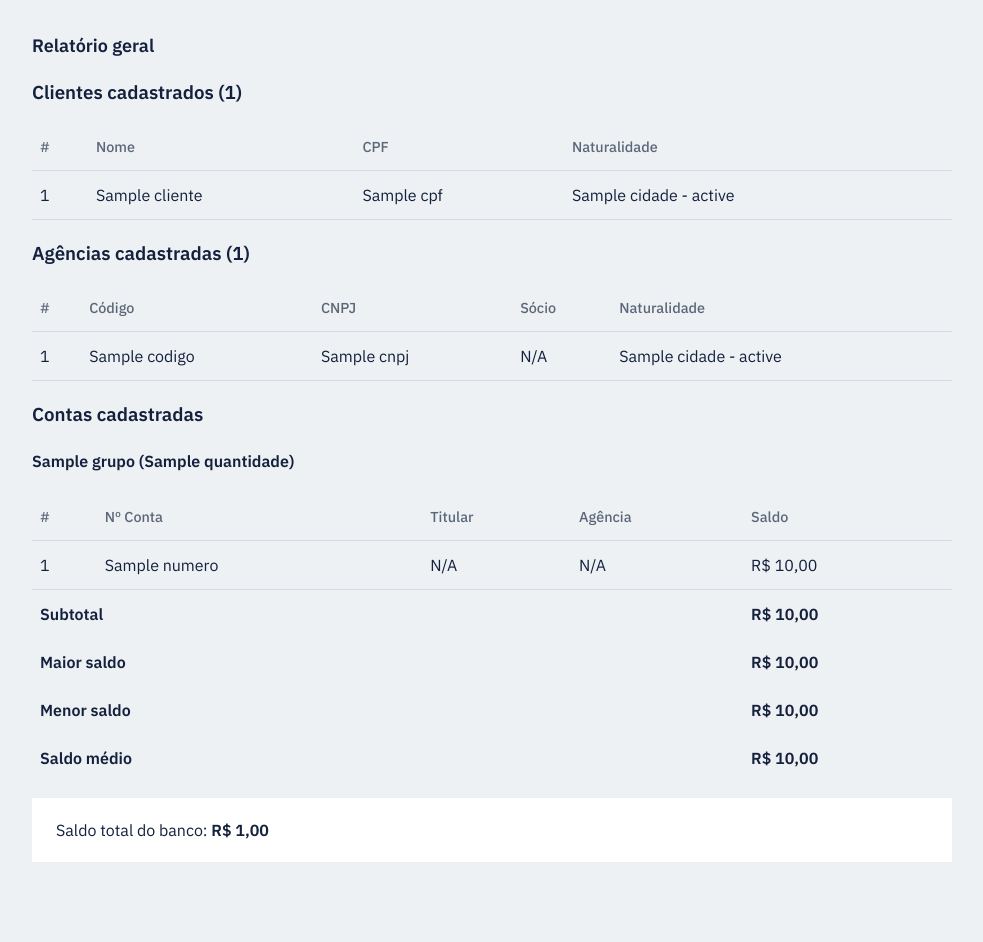
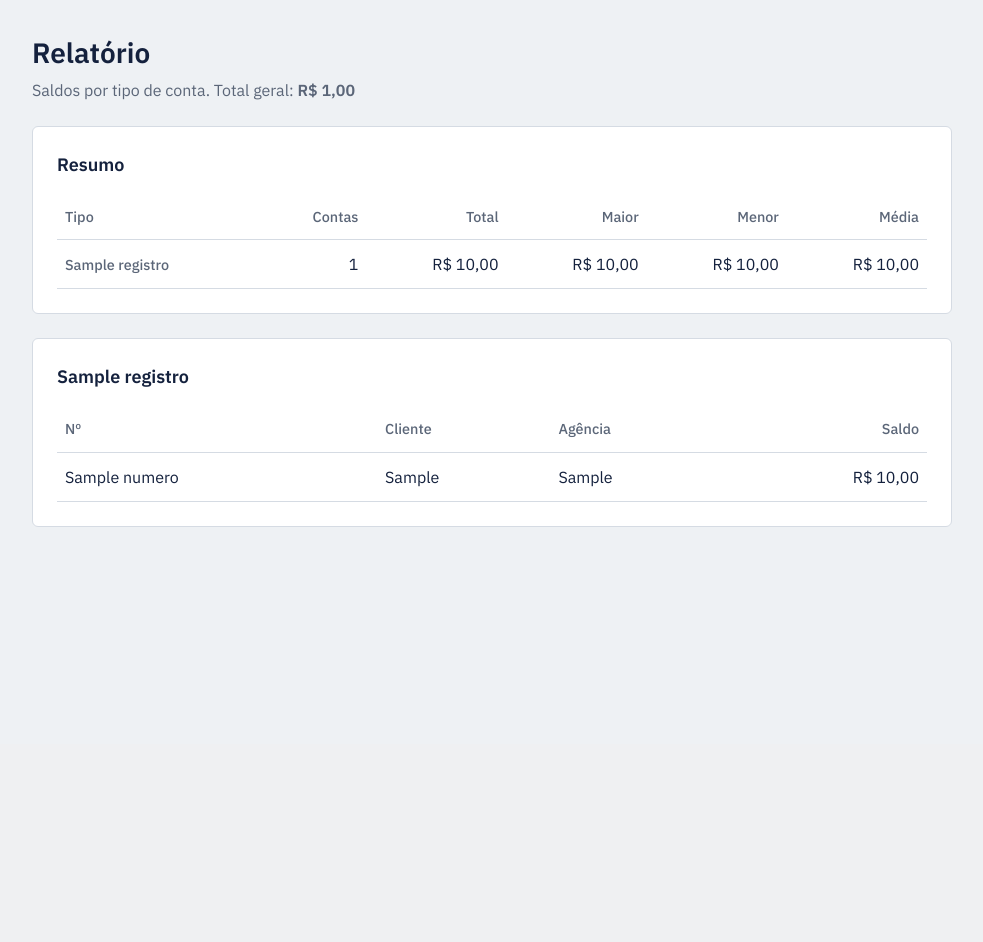
Before and after one commit to wadlenbispo-sys/Live_Bank, a Flask app: template templates/relatorio.html in a window 1280 px wide. Shown: the part 56-998 px from the top of the page, without its empty margins (148-1131 px from the left). After the commit the page ends 583 px from the top, so only its background shows below. Run offline with Flask 3, Linux system fonts and the light colour scheme; the template is opened without the code that fills it: most values are stand-ins (such as "Sample title", 1, 10 or a date in 2020).

Commit message:
Refactor relatorio.html for improved structure

```diff
--- a/templates/relatorio.html
+++ b/templates/relatorio.html
@@ -1,77 +1,51 @@
-{% extends 'base.html' %}
+{% extends "base.html" %}
 {% block titulo %}Relatório{% endblock %}
 {% block conteudo %}
-    <h2>Relatório geral</h2>
+<h1>Relatório</h1>
+<p class="subtitle">Saldos por tipo de conta. Total geral: <strong>{{ total_geral | moeda }}</strong></p>
 
-    <h3>Clientes cadastrados ({{ clientes|length }})</h3>
-    {% if clientes %}
+<section class="painel" aria-labelledby="resumo">
+    <h2 id="resumo">Resumo</h2>
+    <div class="tabela-wrap">
         <table>
-        <thead><tr><th>#</th><th>Nome</th><th>CPF</th><th>Naturalidade</th></tr></thead>
+            <thead>
+                <tr><th>Tipo</th><th class="num">Contas</th><th class="num">Total</th>
+                    <th class="num">Maior</th><th class="num">Menor</th><th class="num">Média</th></tr>
+            </thead>
             <tbody>
-            {% for cpf, cliente in clientes.items() %}
+                {% for chave, r in registros.items() %}
                 <tr>
-                <td>{{ loop.index }}</td>
-                <td>{{ cliente.nome }}</td>
-                <td>{{ cpf|cpf }}</td>
-                <td>{{ cliente.cidade }} - {{ cliente.estado }}</td>
+                    <th scope="row">{{ r.nome }}</th>
+                    <td class="num">{{ r.contas | length }}</td>
+                    <td class="num">{{ r.saldo_geral | moeda }}</td>
+                    <td class="num">{{ r.maior_saldo | moeda }}</td>
+                    <td class="num">{{ r.menor_saldo | moeda }}</td>
+                    <td class="num">{{ r.media | moeda }}</td>
                 </tr>
                 {% endfor %}
             </tbody>
         </table>
-    {% else %}
-        <p class="vazio">Nenhum cliente cadastrado.</p>
-    {% endif %}
+    </div>
+</section>
 
-    <h3>Agências cadastradas ({{ agencias|length }})</h3>
-    {% if agencias %}
+{% for chave, r in registros.items() if r.contas %}
+<section class="painel" aria-labelledby="tipo-{{ chave }}">
+    <h2 id="tipo-{{ chave }}">{{ r.nome }}</h2>
+    <div class="tabela-wrap">
         <table>
-        <thead><tr><th>#</th><th>Código</th><th>CNPJ</th><th>Sócio</th><th>Naturalidade</th></tr></thead>
+            <thead><tr><th>Nº</th><th>Cliente</th><th>Agência</th><th class="num">Saldo</th></tr></thead>
             <tbody>
-            {% for cnpj, agencia in agencias.items() %}
+                {% for numero, c in r.contas.items() %}
                 <tr>
-                <td>{{ loop.index }}</td>
-                <td>{{ agencia.codigo }}</td>
-                <td>{{ cnpj|cnpj }}</td>
-                <td>{{ clientes.get(agencia.socio_cpf, {}).get('nome', 'N/A') }}</td>
-                <td>{{ agencia.cidade }} - {{ agencia.estado }}</td>
+                    <td>{{ numero }}</td>
+                    <td>{{ clientes[c.cliente_cpf].nome if c.cliente_cpf in clientes else c.cliente_cpf }}</td>
+                    <td>{{ agencias[c.agencia_cnpj].codigo if c.agencia_cnpj in agencias else c.agencia_cnpj }}</td>
+                    <td class="num">{{ c.saldo | moeda }}</td>
                 </tr>
                 {% endfor %}
             </tbody>
         </table>
-    {% else %}
-        <p class="vazio">Nenhuma agência cadastrada.</p>
-    {% endif %}
-
-    <h3>Contas cadastradas</h3>
-    {% for chave, grupo in registros.items() %}
-        <h4>{{ grupo.nome }} ({{ grupo.quantidade }})</h4>
-        {% if grupo.contas %}
-        <table>
-            <thead>
-                <tr><th>#</th><th>Nº Conta</th><th>Titular</th><th>Agência</th><th>Saldo</th></tr>
-            </thead>
-            <tbody>
-                {% for numero, conta in grupo.contas.items() %}
-                <tr>
-                    <td>{{ loop.index }}</td>
-                    <td>{{ numero }}</td>
-                    <td>{{ clientes.get(conta.cliente_cpf, {}).get('nome', 'N/A') }}</td>
-                    <td>{{ agencias.get(conta.agencia_cnpj, {}).get('codigo', 'N/A') }}</td>
-                    <td>{{ conta.saldo|moeda }}</td>
-                </tr>
+    </div>
+</section>
 {% endfor %}
-            </tbody>
-            <tfoot>
-                <tr><td colspan="4">Subtotal</td><td>{{ grupo.total|moeda }}</td></tr>
-                <tr><td colspan="4">Maior saldo</td><td>{{ grupo.maior_saldo|moeda }}</td></tr>
-                <tr><td colspan="4">Menor saldo</td><td>{{ grupo.menor_saldo|moeda }}</td></tr>
-                <tr><td colspan="4">Saldo médio</td><td>{{ grupo.media|moeda }}</td></tr>
-            </tfoot>
-        </table>
-        {% else %}
-            <p class="vazio">Nenhuma {{ grupo.nome|lower }} cadastrada.</p>
-        {% endif %}
-    {% endfor %}
-
-    <p class="total">Saldo total do banco: <strong>{{ total_geral|moeda }}</strong></p>
 {% endblock %}
```
Lines whose indentation alone changed are shown as unchanged.
